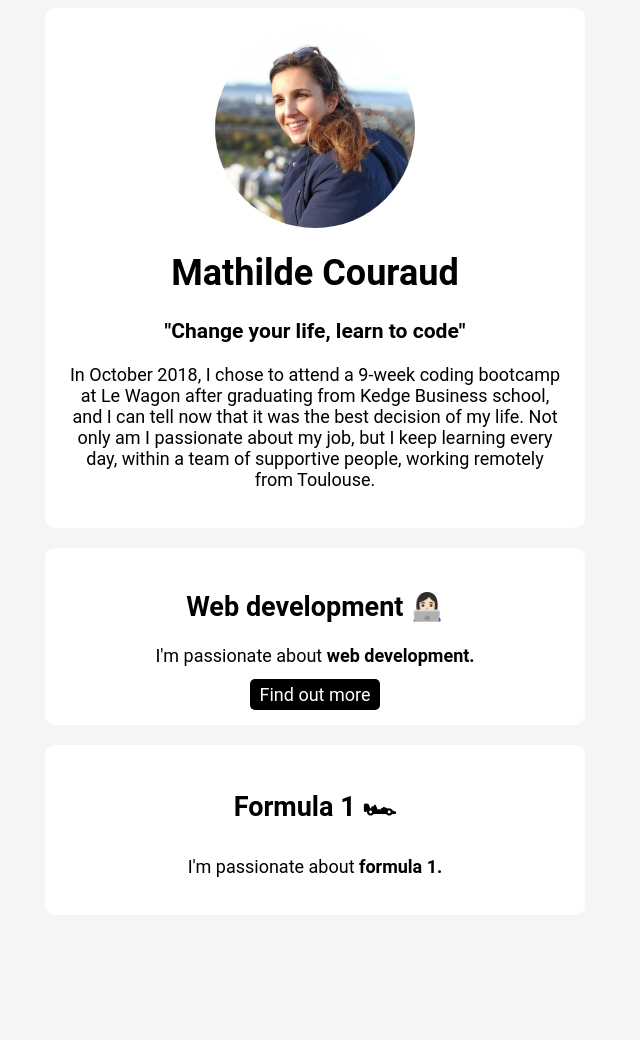
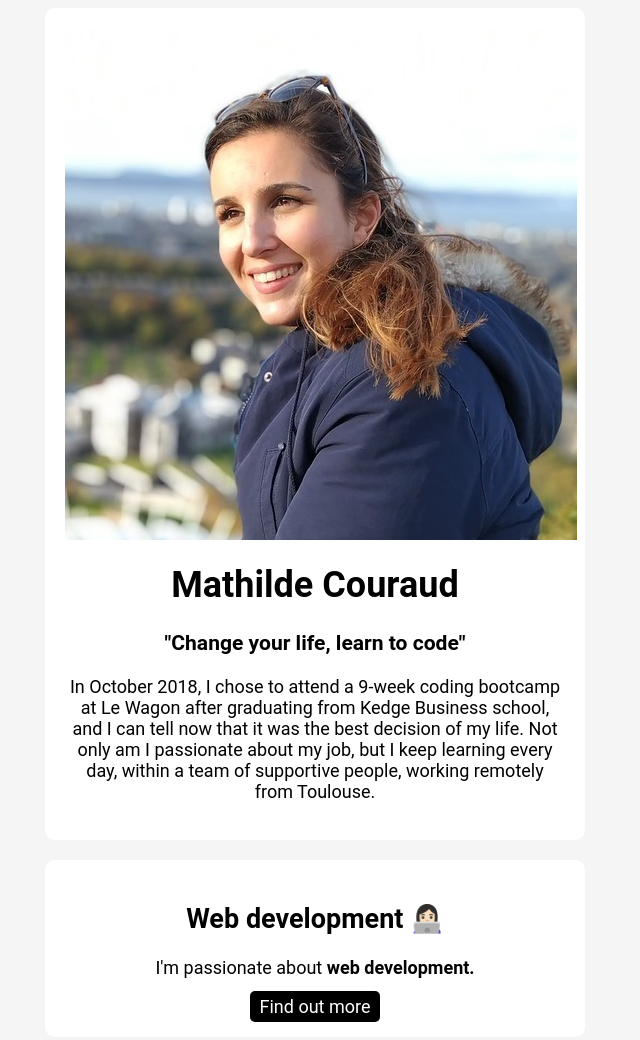
Before and after one commit to mcouraud/my-presentation, a plain HTML site: page index.html in a window 1280 px wide. Shown: the top 1040 px of the page, without its empty margins (325-965 px from the left). Before the commit the page ends 943 px from the top, so only its background shows below. Drawn offline with Linux system fonts and the light colour scheme.

Commit message:
Update index.html

```diff
--- a/index.html
+++ b/index.html
@@ -7,7 +7,7 @@
 </head>
 <body>
   <div class="card-white">
-    <img src="images/Mathilde.jpeg" alt="Mathilde Couraud" class="img-circle">
+    <img src="images/Mathilde.jpeg" alt="Mathilde Couraud" id="profile-picture">
     <h1> Mathilde Couraud </h1>
     <h3> "Change your life, learn to code" </h3>
     <p>
```
